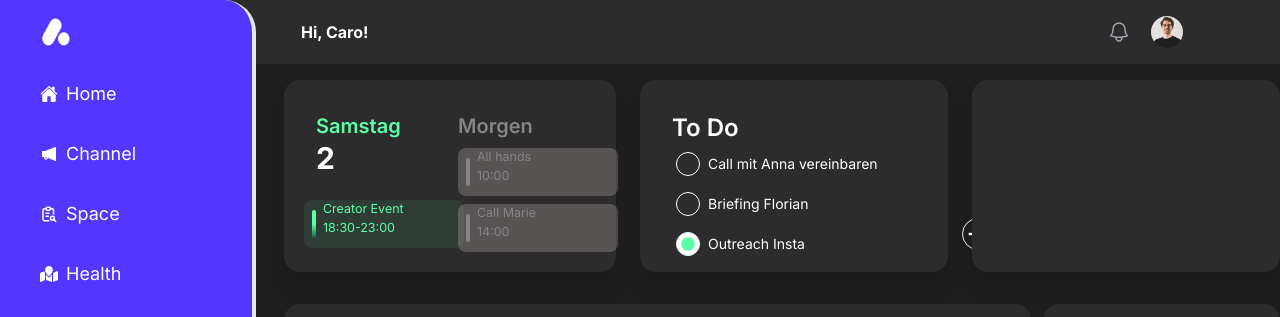
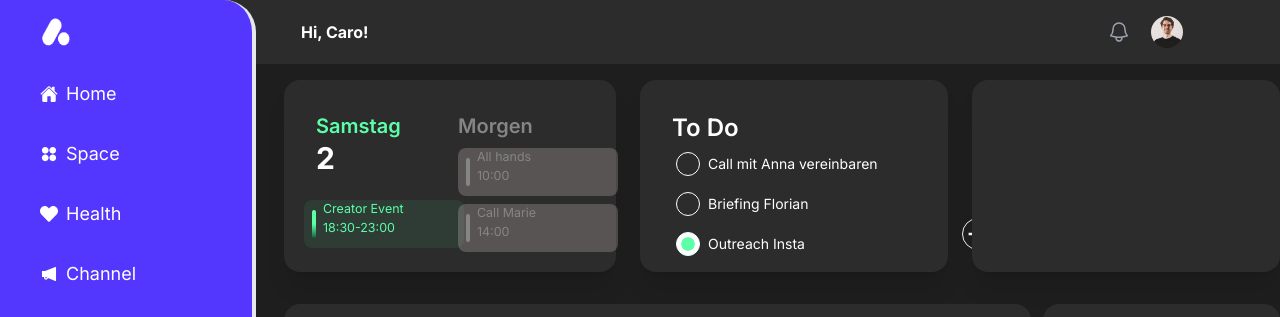
Before and after one commit to mahmudul-islam32/ative, a React (Vite) app: page /dashboard/home in a window 1280 px wide. Shown: the top 317 px of the page. Built offline with nearby package versions, Linux system fonts and the light colour scheme.

Commit message:
added icon

```diff
--- a/src/Dashboard/Layout.jsx
+++ b/src/Dashboard/Layout.jsx
@@ -1,16 +1,12 @@
 
 import { Link, NavLink, Outlet } from "react-router-dom";
 
-import { LiaFileInvoiceSolid } from "react-icons/lia";
-import { TbReportSearch } from "react-icons/tb";
+
 import { FaMapMarked } from "react-icons/fa";
-import { FaFlaskVial } from "react-icons/fa6";
-import { IoFlask, IoHome } from "react-icons/io5";
-import { FaTablets } from "react-icons/fa";
-import { FaUserDoctor } from "react-icons/fa6";
-import { IoCreateSharp } from "react-icons/io5";
-import { TbTableShortcut } from "react-icons/tb";
-import { GrValidate } from "react-icons/gr";
+
+import {  IoHome } from "react-icons/io5";
+import { RiApps2Fill } from "react-icons/ri";
+import { FaHeart } from "react-icons/fa";
 import Nav from "./Navbar/Nav";
 import logo from '../../public/logo.png'
 import { AiFillNotification } from "react-icons/ai";
@@ -35,21 +31,22 @@ const Layout = () => {
                             </Link>
                         </li>
                         <li>
-                            <Link to="/dashboard/channel">
-                                <AiFillNotification /> Channel
-                            </Link>
-                        </li>
-                         <li>
                             <NavLink to="/dashboard/space">
-                                <TbReportSearch />  Space
+                                <RiApps2Fill/>  Space
                             </NavLink>
                         </li>
 
                         <li>
                             <NavLink to="/dashboard/health">
-                                <FaMapMarked />Health
+                                <FaHeart/>Health
                             </NavLink>
                         </li>
+                        <li>
+                            <Link to="/dashboard/channel">
+                                <AiFillNotification /> Channel
+                            </Link>
+                        </li>
+
 
 
 
```
